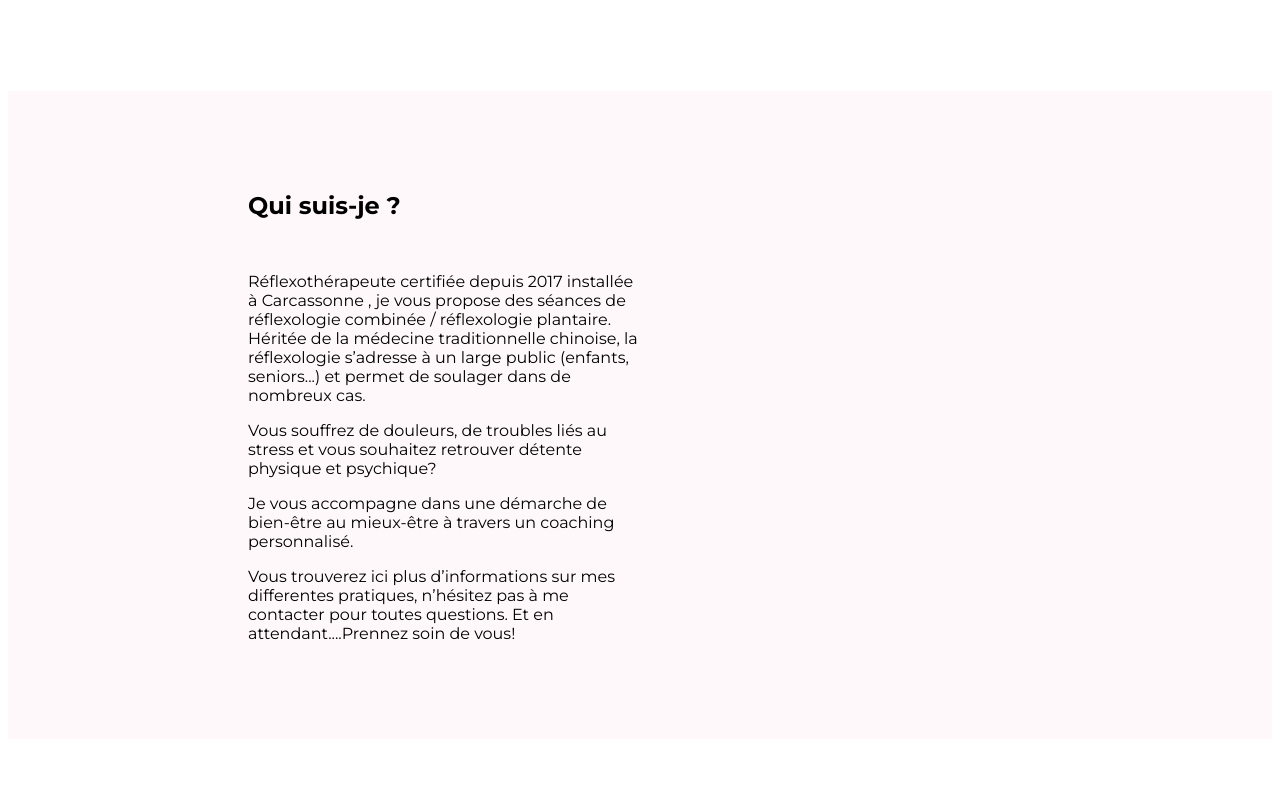
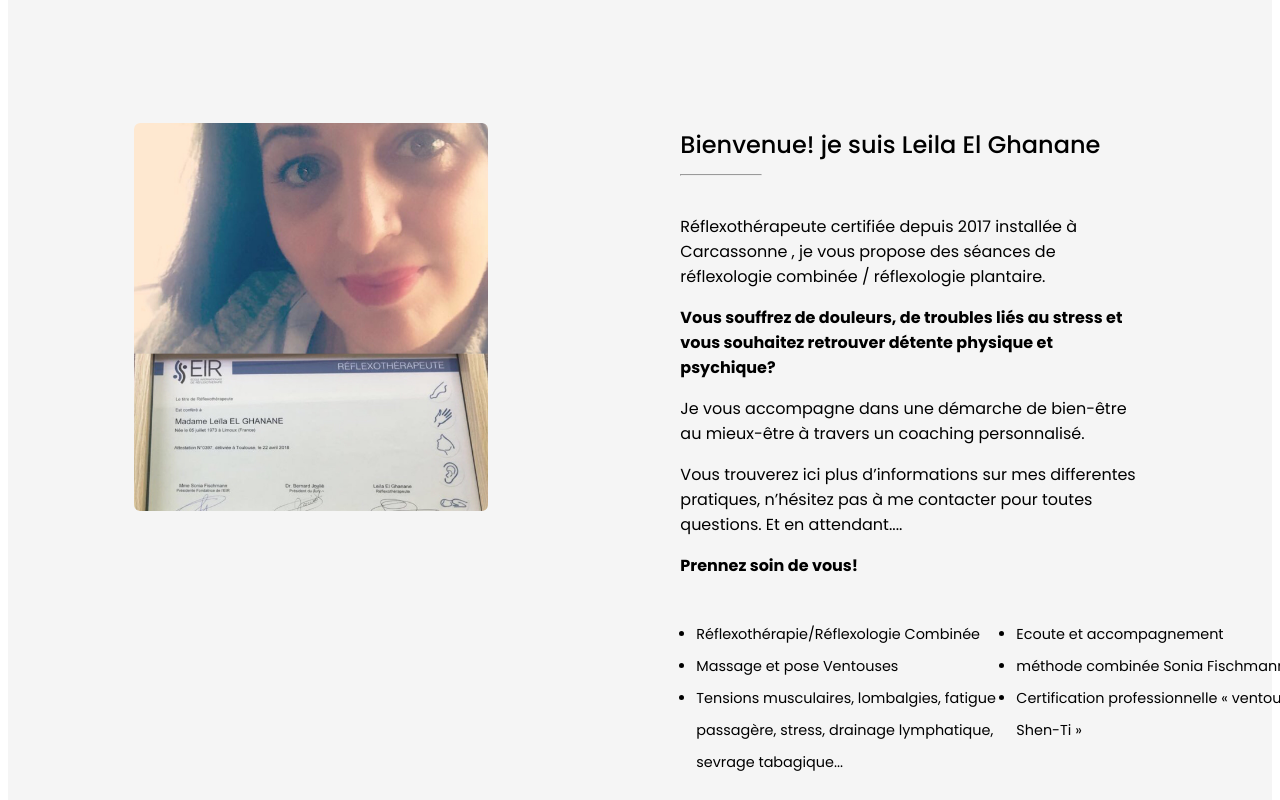
Before and after one commit to marlazz/blog-reflexo, a React (Create React App) app: page / in a window 1280 px wide. Shown: the part 1220-2020 px from the top of the page. Built offline with nearby package versions, Linux system fonts and the light colour scheme; no server answers.

Commit message:
desktop intro

```diff
--- a/src/App.css
+++ b/src/App.css
@@ -1,6 +1,7 @@
 .App {
   padding: 0;
   margin: 0;
+
 }
 
 .quill-content, .ql-editor {
--- a/src/components/Intro.css
+++ b/src/components/Intro.css
@@ -1,14 +1,52 @@
-.intro-root {
-  padding: 5rem 15rem;
-  font-family: "Montserrat", sans-serif;
-  background: #fe107107
+.intro {
+  display: flex;
+  padding: 0 10%;
+  background-color: #F5F5F5;
+}
+
+.intro-portrait {
+  width: 35%;
+  height: 35%;
+  padding: 2rem 0;
 }
 
 .text-container {
-  width: 50%;
-  font-size: 16px;
+  padding: 1rem 0 2rem 12rem;
+  font-family: Poppins;
 }
 
-.section-title {
-  padding-bottom: 2rem;
+.text-container p:first-of-type {
+  padding-top: 2rem;
 }
+
+.text-container span {
+  font-weight: 700;
+}
+
+.intro-title {
+  font-weight: 500;
+
+}
+
+.decoration {
+  width: 5rem;
+  position: absolute;
+  margin-top: -.5rem;
+  margin-bottom: 2rem;
+}
+
+.intro-list {
+  height: 160px;
+  padding: 1.5rem 0 1rem 0;
+  display: flex;
+  flex-direction: column;
+  align-content: space-between;
+  flex-wrap: wrap;
+  margin-inline-start: 1rem;
+}
+
+.intro-list li {
+  max-width: 20rem;
+  font-size: .9rem;
+  line-height: 2rem;
+}
--- a/src/components/Intro.js
+++ b/src/components/Intro.js
@@ -1,21 +1,22 @@
+import PORTRAIT from "../assets/leila.png";
 import "./Intro.css";
 
 const Intro = () => {
   return (
-    <div className="intro-root">
-    <h2 className="section-title">Qui suis-je ?</h2>
+    <div className="intro">
+      <img src={PORTRAIT} alt="portrait de Leila Elghanan" className="intro-portrait" />
       <div className="text-container">
+        <h2 className="intro-title">Bienvenue! je suis Leila El Ghanane</h2>
+        <hr className="decoration"/>
         <p>
           Réflexothérapeute certifiée depuis 2017 installée à Carcassonne , je
           vous propose des séances de réflexologie combinée / réflexologie
-          plantaire. Héritée de la médecine traditionnelle chinoise, la
-          réflexologie s’adresse à un large public (enfants, seniors...) et
-          permet de soulager dans de nombreux cas.
+          plantaire.
         </p>
-        <p>
+        <span>
           Vous souffrez de douleurs, de troubles liés au stress et vous
           souhaitez retrouver détente physique et psychique?
-        </p>
+        </span>
         <p>
           Je vous accompagne dans une démarche de bien-être au mieux-être à
           travers un coaching personnalisé.
@@ -23,9 +24,17 @@ const Intro = () => {
         <p>
           Vous trouverez ici plus d’informations sur mes differentes pratiques,
           n’hésitez pas à me contacter pour toutes questions. Et en
-          attendant....Prennez soin de vous!
+          attendant....
         </p>
-
+        <span>Prennez soin de vous!</span>
+        <ul className="intro-list">
+          <li>Réflexothérapie/Réflexologie Combinée</li>
+          <li>Massage et pose Ventouses</li>
+          <li>Tensions musculaires, lombalgies, fatigue passagère, stress, drainage lymphatique, sevrage tabagique...</li>
+          <li>Ecoute et accompagnement</li>
+          <li>méthode combinée Sonia Fischmann</li>
+          <li>Certification professionnelle « ventouses Shen-Ti »</li>
+        </ul>
       </div>
     </div>
   );
--- a/src/components/SubHeader.css
+++ b/src/components/SubHeader.css
@@ -1,14 +1,17 @@
 .subHeader {
   display: flex;
   justify-content: center;
-  margin-top: -3rem;
   padding-bottom: 6rem;
   font-family: Poppins;
+  background-color: #F5F5F5;
+
 }
 
 .subHeader-container {
   display: flex;
   width: 80%;
+  margin-top: -3rem;
+
   background: #4DBECA;
   border-radius: 11px;
   overflow: hidden;
```
Also changed, not shown: src/assets/leila.png (added).
